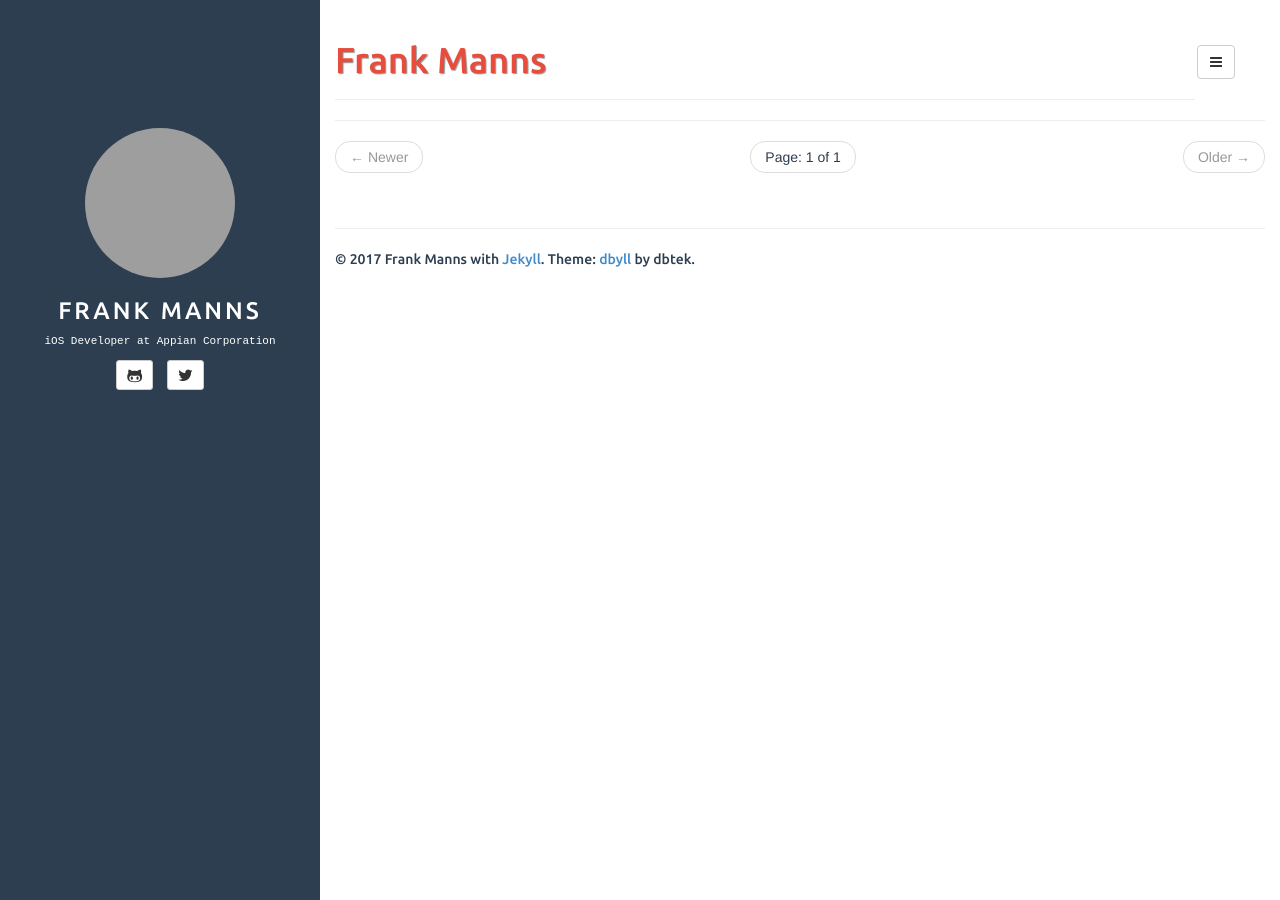
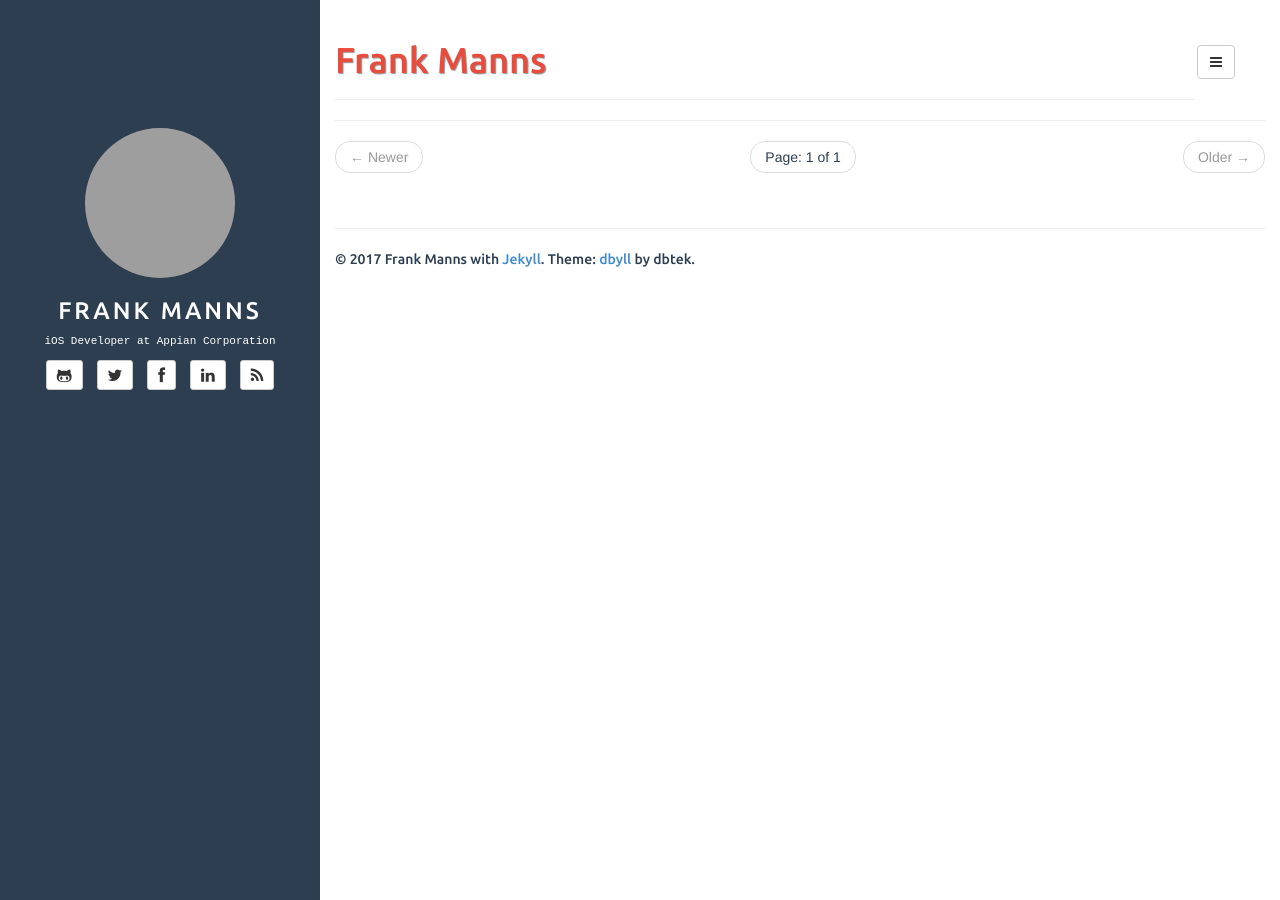
Before and after one commit to fmanns/fmanns.github.io, a Jekyll site: the page built from index.html, in a window 1280 px wide. Built offline with Jekyll 4.4.1, drawn with Linux system fonts in a browser that asks for light colours; the list of posts is cut into pages by our own code; grey boxes are pictures that could not be loaded.

Commit message:
Show all social media accounts
Removed the “secondary” social media category which only showed on
hover. Added Facebook and removed Pinterest.

```diff
--- a/_config.yml
+++ b/_config.yml
@@ -19,6 +19,7 @@ author:
   name: Frank Manns
   github: fmanns
   twitter: frmanns
+  facebook: frankmanns
   linkedin: frankmanns
   bio: iOS Developer at Appian Corporation
   email_md5: e673356eed47e1f9ae07368031450f5d
--- a/_includes/sidebar.html
+++ b/_includes/sidebar.html
@@ -30,19 +30,17 @@
 			</a>
 		</li>
 		{% endif %}
+		{% if site.author.facebook %}
+		<li>
+			<a class="btn btn-default btn-sm" href="https://facebook.com/{{ site.author.facebook }}">
+				<i class="fa fa-facebook fa-lg"></i>
+			</a>
+		</li>
+		{% endif %}
 		{% if site.author.email %}
 		<li>
 			<a class="btn btn-default btn-sm" href="mailto:{{ site.author.email }}">
 				<i class="fa fa-envelope fa-lg"></i>
-			</a>
-		</li>
-		{% endif %}
-	</ul>
-	<ul id="contact-list-secondary" class="list-unstyled list-inline">
-		{% if site.author.pinterest %}
-		<li>
-			<a class="btn btn-default btn-sm" href="https://pinterest.com/{{ site.author.pinterest }}">
-				<i class="fa fa-pinterest fa-lg"></i>
 			</a>
 		</li>
 		{% endif %}
```
